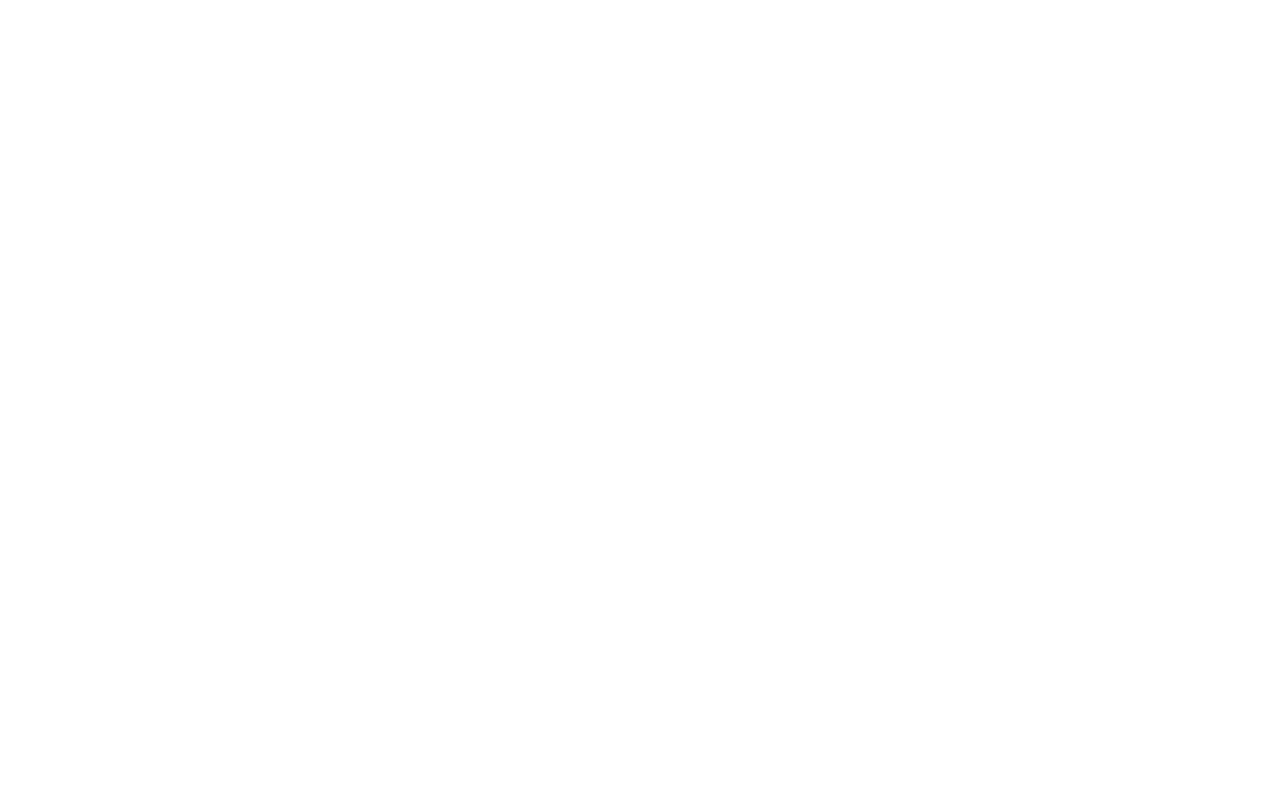
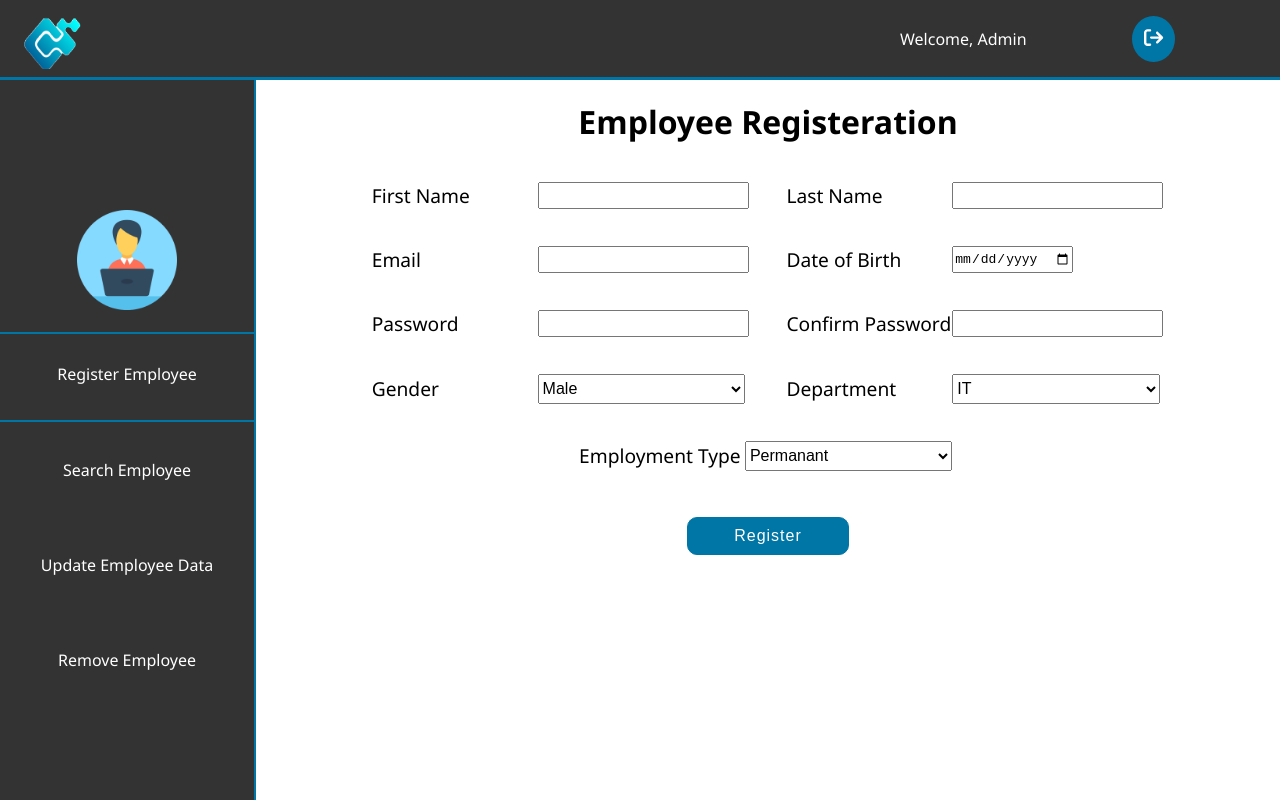
Before and after one commit to MuhammadFASEEH2002/AMS-react, a React (Create React App) app: page /admin/register-employee in a window 1280 px wide. Before the commit this address had no page. Built offline with nearby package versions, Linux system fonts and the light colour scheme.

Commit message:
made changes in employee registration form

```diff
--- a/src/App.js
+++ b/src/App.js
@@ -13,11 +13,11 @@
     <Router>
       <Routes>
         <Route exact path="/" element={<Login/>} />
-        <Route path="/register-employee" element={<EmployeeRegister/>} />
-        <Route path="/search-employee" element={<EmployeeRead/>} />
-        <Route path="/update-employee" element={<EmployeeUpdate/>} />
-        <Route path="/delete-employee" element={<EmployeeDelete/>} />
-        <Route path="/user" element={<User/>}/>
+        <Route path="/admin/register-employee" element={<EmployeeRegister/>} />
+        <Route path="/admin/search-employee" element={<EmployeeRead/>} />
+        <Route path="/admin/update-employee" element={<EmployeeUpdate/>} />
+        <Route path="/admin/delete-employee" element={<EmployeeDelete/>} />
+        <Route path="/admin/user" element={<User/>}/>
       </Routes>
     </Router>
   </>
--- a/src/resources/adminPanel/deleteEmployee/employeeDelete.js
+++ b/src/resources/adminPanel/deleteEmployee/employeeDelete.js
@@ -1,10 +1,23 @@
 import React from 'react'
+import Navbar from '../src/components/navbar'
+import Sidebar from '../src/components/sidebar'
+import '../../../css/reuseable.css'
+import '../src/css/admin.css'
 
 const EmployeeDelete = () => {
   return (
-    <div>
-
+    <>
+    <div className="register-employee-main">
+      <Navbar />
+      <div className="register-employee-body flex flex-row">
+        <div className="register-employee-left-sidebar flex flex-column align-center justify-center">
+          <Sidebar />
+        </div>
+        <div className="register-employee-right flex flex-column align-center justify-start">
+        </div>
+      </div>
     </div>
+  </>
   )
 }
 
--- a/src/resources/adminPanel/readEmployee/employeeRead.js
+++ b/src/resources/adminPanel/readEmployee/employeeRead.js
@@ -1,10 +1,23 @@
 import React from 'react'
+import Navbar from '../src/components/navbar'
+import Sidebar from '../src/components/sidebar'
+import '../../../css/reuseable.css'
+import '../src/css/admin.css'
 
 const EmployeeRead = () => {
   return (
-    <div>
-
-    </div>
+    <>
+      <div className="register-employee-main">
+        <Navbar />
+        <div className="register-employee-body flex flex-row">
+          <div className="register-employee-left-sidebar flex flex-column align-center justify-center">
+            <Sidebar />
+          </div>
+          <div className="register-employee-right flex flex-column align-center justify-start">
+          </div>
+        </div>
+      </div>
+    </>
   )
 }
 
--- a/src/resources/adminPanel/registerEmployee/employeeRegister.js
+++ b/src/resources/adminPanel/registerEmployee/employeeRegister.js
@@ -3,12 +3,18 @@
 import Sidebar from '../src/components/sidebar';
 import '../../../css/reuseable.css'
 import '../src/css/admin.css'
-import { useEffect } from 'react';
+import { useEffect,useState } from 'react';
 
 const EmployeeRegister = () => {
   useEffect(() => {
     document.title = 'ASM | Admin';
   }, []);
+  function RegisterEmployee(){
+    const [firstName,setFirstName]=useState("");
+    const [LastName,setLastName]=useState("");
+    const [email,setEmail]=useState("");
+    const [dob,setDob]=useState("");
+  }
   return (
     <>
       <div className="register-employee-main">
@@ -42,17 +48,44 @@
               </div>
               <div className="employee-reg-credentials flex flex-row align-start justify-center">
                 <div className="employee-reg-credentials-div flex flex-row">
-                  <select >
-                    <option>Select Gender</option>
-                    <option>Marvel</option>
-                    <option>DC</option>
+                  <p className='credential-label flex align-center justify-start'>Password</p>
+                  <input className="credential-input" type="password" />
+                </div>
+                <div className="employee-reg-credentials-div flex flex-row">
+                  <p className='credential-label flex align-center justify-start'>Confirm Password</p>
+                  <input className="credential-input" type="password" />
+                </div>
+              </div>
+              <div className="employee-reg-credentials flex flex-row align-start justify-center">
+                <div className="employee-reg-credentials-div flex flex-row">
+                  <p className='credential-label flex align-center justify-start'>Gender</p>
+                  <select className='credential-input-dropdown'>
+                    <option>Male</option>
+                    <option>Female</option>
                   </select>
                 </div>
                 <div className="employee-reg-credentials-div flex flex-row">
-
+                  <p className='credential-label flex align-center justify-start'>Department</p>
+                  <select className='credential-input-dropdown'>
+                    <option>IT</option>
+                    <option>Finance</option>
+                    <option>Sales and Marketing</option>
+                    <option>Creatives</option>
+                  </select>
                 </div>
               </div>
-
+              <div className="employee-reg-credentials flex flex-row align-start justify-center">
+                <div className="employee-reg-credentials-div flex flex-row">
+                  <p className='credential-label flex align-center justify-start'>Employment Type</p>
+                  <select className='credential-input-dropdown'>
+                    <option>Permanant</option>
+                    <option>Temporary</option>
+                  </select>
+                </div>
+              </div>
+              <div className="employee-reg-form-buttons flex align-center justify-center">
+                <button type="submit" className='reg-form-submit-button'>Register</button>
+              </div>
             </form>
           </div>
         </div>
--- a/src/resources/adminPanel/src/components/sidebar.js
+++ b/src/resources/adminPanel/src/components/sidebar.js
@@ -8,10 +8,10 @@
             <div className="admin-image"></div>
             <div className="admin-control-buttons flex flex-column">
                 <ul>
-                    <li className='flex align-center justify-center'><NavLink to="/register-employee">Register Employee</NavLink></li>
-                    <li className='flex align-center justify-center'><NavLink to="/search-employee">Search Employee</NavLink></li>
-                    <li className='flex align-center justify-center'><NavLink to="/update-employee">Update Employee Data</NavLink></li>
-                    <li className='flex align-center justify-center'><NavLink to="/delete-employee">Remove Employee</NavLink></li>
+                    <li className='flex align-center justify-center'><NavLink to="/admin/register-employee">Register Employee</NavLink></li>
+                    <li className='flex align-center justify-center'><NavLink to="/admin/search-employee">Search Employee</NavLink></li>
+                    <li className='flex align-center justify-center'><NavLink to="/admin/update-employee">Update Employee Data</NavLink></li>
+                    <li className='flex align-center justify-center'><NavLink to="/admin/delete-employee">Remove Employee</NavLink></li>
                 </ul>
             </div>
         </>
--- a/src/resources/adminPanel/src/css/admin.css
+++ b/src/resources/adminPanel/src/css/admin.css
@@ -23,11 +23,11 @@
     margin: 2%;
 }
 .reg-form{
-    width: 70%;
+    width: 90%;
 }
 .employee-reg-credentials{
     width: 100%;
-    margin: 1%;
+    margin: 2%;
 }
 .employee-reg-credentials-div{
     width: 45%;
@@ -40,3 +40,23 @@
 .credential-input{
     font-size: 1em;
 }
+.credential-input-dropdown{
+    height: 30px;
+    width: 50%;
+    font-size:1em ;
+}
+.employee-reg-form-buttons{
+    width: 100%;
+    margin-top: 3%;
+}
+.reg-form-submit-button{
+    padding: 1% 5%;
+    font-size: 1em;
+    font-weight: 500;
+    letter-spacing: 1px;
+    background-color:#0076a6;
+    border: 0.8px solid #0076a6 ;
+    border-radius: 10px;
+    color: white;
+
+}
--- a/src/resources/adminPanel/src/css/sidebar.css
+++ b/src/resources/adminPanel/src/css/sidebar.css
@@ -26,13 +26,14 @@
 .admin-control-buttons ul li a{
     text-decoration: none;
     display: flex;
-    align-items: flex-end;
+    align-items: center;
     padding-bottom: 2%;
     justify-content: center;
     color: white;
     height: 100%;
-    width: 90%;
+    width: 100%;
 }
 .active{
-    border-bottom: 1px solid #0076a6;
+    border-top: 2px solid #0076a6;
+    border-bottom: 2px solid #0076a6;;
 }
--- a/src/resources/adminPanel/updateEmployee/employeeUpdate.js
+++ b/src/resources/adminPanel/updateEmployee/employeeUpdate.js
@@ -1,10 +1,23 @@
 import React from 'react'
+import Navbar from '../src/components/navbar'
+import Sidebar from '../src/components/sidebar'
+import '../../../css/reuseable.css'
+import '../src/css/admin.css'
 
 const EmployeeUpdate = () => {
   return (
-    <div>
-
+    <>
+    <div className="register-employee-main">
+      <Navbar />
+      <div className="register-employee-body flex flex-row">
+        <div className="register-employee-left-sidebar flex flex-column align-center justify-center">
+          <Sidebar />
+        </div>
+        <div className="register-employee-right flex flex-column align-center justify-start">
+        </div>
+      </div>
     </div>
+  </>
   )
 }
 
--- a/src/resources/loginScreen/login.js
+++ b/src/resources/loginScreen/login.js
@@ -15,7 +15,7 @@
     const navigate = useNavigate();
     function loginButton() {
         if (username === "admin" && password === "admin") {
-            navigate('/register-employee',{replace:true});
+            navigate('/admin/register-employee',{replace:true});
         } else {
             console.log("invalid details");
         }
```
